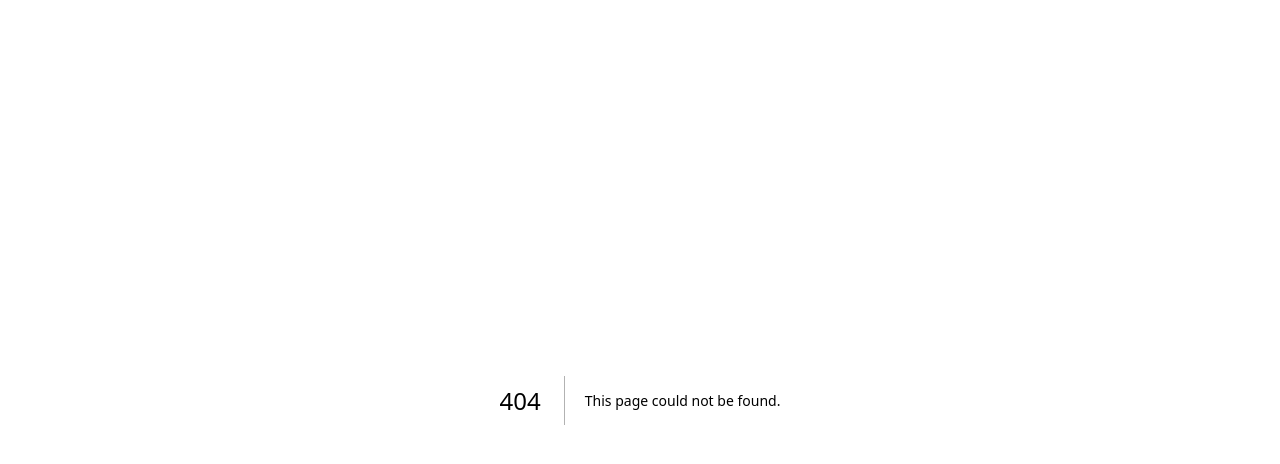
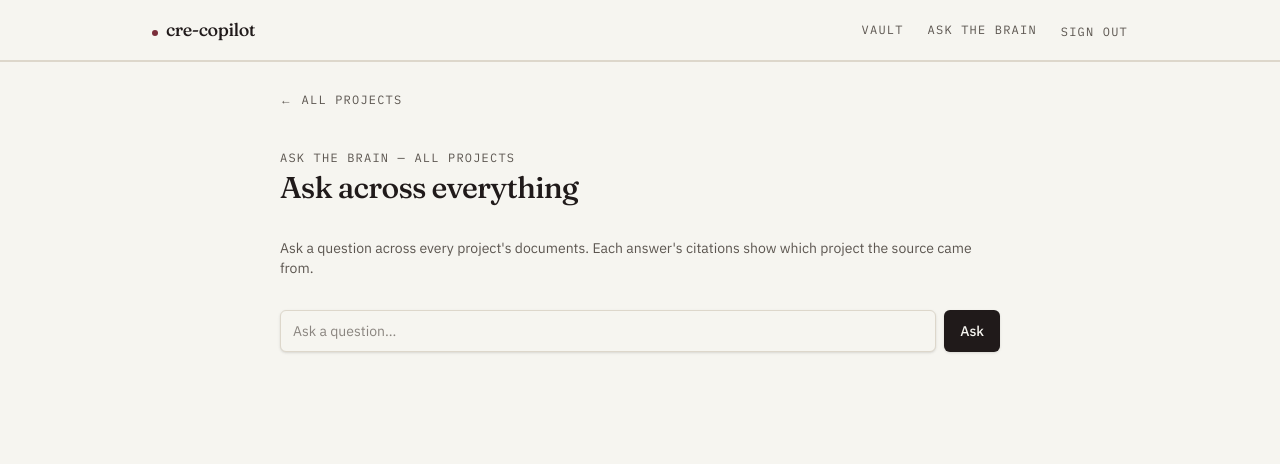
Before and after one commit to Clash4202/cre-copilot, a Next.js app: page /projects/all/chat in a window 1280 px wide. Before the commit this address had no page. Shown: the top 464 px of the page. Built offline with nearby package versions, Linux system fonts and the light colour scheme.

Commit message:
Scope Chat to a project and add an all-projects chat mode

```diff
--- /dev/null
+++ b/src/app/(app)/projects/[projectId]/chat/page.tsx
@@ -0,0 +1,23 @@
+import { notFound } from 'next/navigation'
+import { createClient } from '@/lib/supabase/server'
+import { ChatInterface } from '@/components/chat-interface'
+
+export default async function ProjectChatPage({
+  params,
+}: {
+  params: Promise<{ projectId: string }>
+}) {
+  const { projectId } = await params
+  const supabase = await createClient()
+  const { data: project } = await supabase.from('projects').select('id, name').eq('id', projectId).single()
+  if (!project) notFound()
+
+  return (
+    <ChatInterface
+      projectId={project.id}
+      eyebrow="Ask the Brain"
+      heading={`Ask ${project.name}`}
+      emptyStateText="Ask a question about this project's documents. Every answer cites the exact document and passage it came from."
+    />
+  )
+}
--- /dev/null
+++ b/src/app/(app)/projects/all/chat/page.tsx
@@ -0,0 +1,22 @@
+import Link from 'next/link'
+import { ChatInterface } from '@/components/chat-interface'
+
+export default function AllProjectsChatPage() {
+  return (
+    <>
+      <div className="mx-auto max-w-3xl px-6 pt-6">
+        <Link
+          href="/projects"
+          className="font-mono text-xs uppercase tracking-widest text-slate transition-colors hover:text-ink"
+        >
+          ← All projects
+        </Link>
+      </div>
+      <ChatInterface
+        eyebrow="Ask the Brain — All Projects"
+        heading="Ask across everything"
+        emptyStateText="Ask a question across every project's documents. Each answer's citations show which project the source came from."
+      />
+    </>
+  )
+}
--- a/src/app/(app)/chat/page.tsx
+++ b/src/components/chat-interface.tsx
@@ -1,13 +1,7 @@
 'use client'
 
 import { useState } from 'react'
-
-interface Citation {
-  index: number
-  documentId: string
-  fileName: string
-  excerpt: string
-}
+import type { Citation } from '@/lib/citations'
 
 interface ChatTurn {
   question: string
@@ -15,7 +9,14 @@ interface ChatTurn {
   citations: Citation[]
 }
 
-export default function ChatPage() {
+interface ChatInterfaceProps {
+  projectId?: string
+  eyebrow: string
+  heading: string
+  emptyStateText: string
+}
+
+export function ChatInterface({ projectId, eyebrow, heading, emptyStateText }: ChatInterfaceProps) {
   const [question, setQuestion] = useState('')
   const [turns, setTurns] = useState<ChatTurn[]>([])
   const [loading, setLoading] = useState(false)
@@ -30,7 +31,7 @@ export default function ChatPage() {
     const response = await fetch('/api/chat', {
       method: 'POST',
       headers: { 'Content-Type': 'application/json' },
-      body: JSON.stringify({ question: currentQuestion }),
+      body: JSON.stringify({ question: currentQuestion, projectId }),
     })
     const data = await response.json()
     setTurns((prev) => [
@@ -43,19 +44,12 @@ export default function ChatPage() {
   return (
     <div className="mx-auto flex max-w-3xl flex-col gap-8 px-6 py-10">
       <div className="flex flex-col gap-1">
-        <span className="font-mono text-xs uppercase tracking-widest text-slate">
-          Ask the Brain
-        </span>
-        <h1 className="font-display text-3xl font-medium tracking-tight">
-          Ask your documents
-        </h1>
+        <span className="font-mono text-xs uppercase tracking-widest text-slate">{eyebrow}</span>
+        <h1 className="font-display text-3xl font-medium tracking-tight">{heading}</h1>
       </div>
 
       {turns.length === 0 ? (
-        <p className="text-sm text-slate">
-          Ask a question about anything in your vault. Every answer cites the exact document
-          and passage it came from.
-        </p>
+        <p className="text-sm text-slate">{emptyStateText}</p>
       ) : (
         <div className="flex flex-col gap-8">
           {turns.map((turn, i) => (
@@ -70,10 +64,11 @@ export default function ChatPage() {
                       className="group rounded-md border border-hairline px-2 py-1 open:bg-wine/5"
                     >
                       <summary className="flex cursor-pointer list-none items-center gap-1.5 font-mono text-xs text-wine marker:content-none">
-                        <span className="rounded-full bg-wine px-1.5 text-paper">
-                          {c.index}
-                        </span>
+                        <span className="rounded-full bg-wine px-1.5 text-paper">{c.index}</span>
                         {c.fileName}
+                        {c.projectNames && c.projectNames.length > 0 && (
+                          <span className="text-slate">({c.projectNames.join(', ')})</span>
+                        )}
                       </summary>
                       <p className="mt-1.5 max-w-sm text-xs text-slate">&quot;{c.excerpt}&quot;</p>
                     </details>
@@ -89,7 +84,7 @@ export default function ChatPage() {
         <input
           value={question}
           onChange={(e) => setQuestion(e.target.value)}
-          placeholder="Ask about your uploaded documents..."
+          placeholder="Ask a question..."
           className="flex-1 rounded-md border border-hairline bg-paper px-3 py-2.5 text-sm text-ink shadow-sm outline-none transition-colors placeholder:text-slate/70 focus:border-forest focus:ring-2 focus:ring-forest/20"
         />
         <button
```
